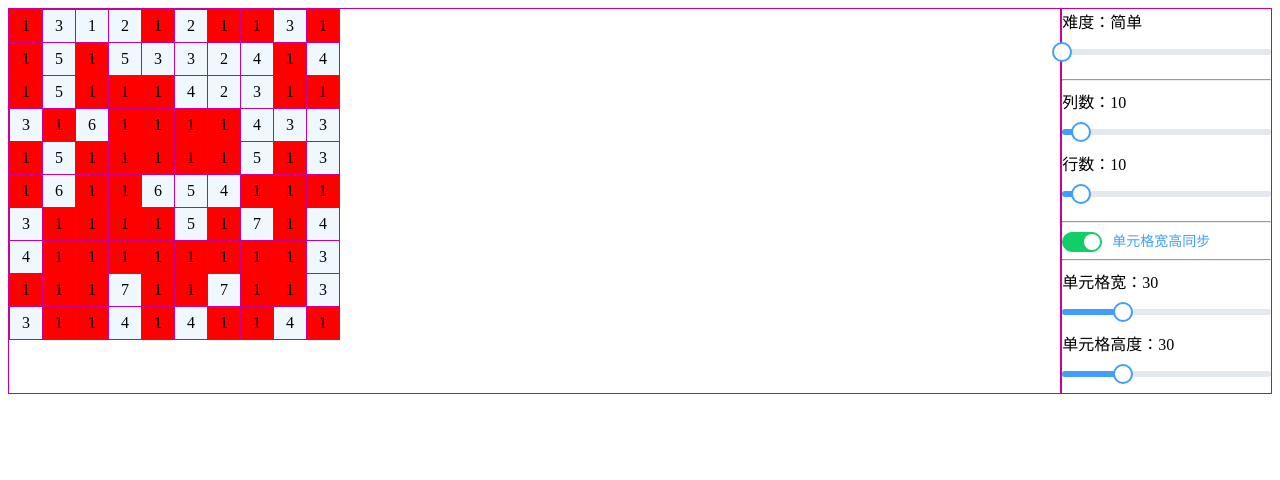
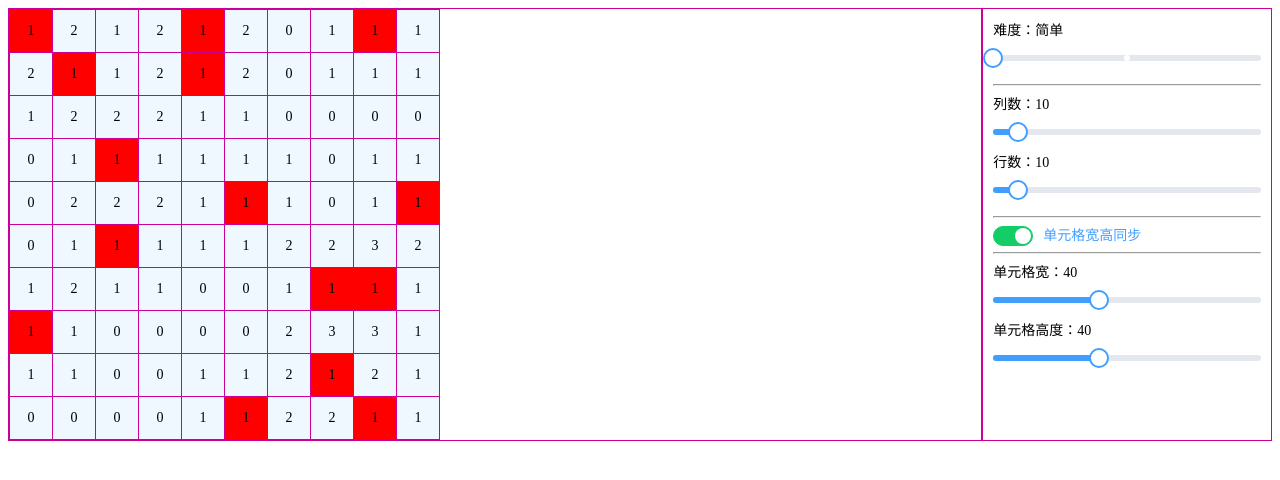
Before and after one commit to malun666/bomb, a Vue app: page / in a window 1280 px wide. Shown: the top 480 px of the page. Built offline with nearby package versions, Linux system fonts and the light colour scheme.

Commit message:
:bug: added the bug fix code

```diff
--- a/src/App.vue
+++ b/src/App.vue
@@ -2,12 +2,12 @@
   <div id="app">
     <div class="layout">
       <div class="main">
-        <mine-table :rows="rows" :cell-height="cellHeight" :cell-width="cellWidth" :cols="columns"></mine-table>
+        <mine-table :level="level" :rows="rows" :cell-height="cellHeight" :cell-width="cellWidth" :cols="columns"></mine-table>
       </div>
       <div class="aside">
         <div class="block">
           <span class="demonstration">难度：{{getLevelLable}}</span>
-          <el-slider :min="1" :max="3" v-model="level"></el-slider>
+          <el-slider show-stops :min="1" :max="3" v-model="level"></el-slider>
         </div>
         <hr>
         <div class="block">
@@ -42,10 +42,15 @@ export default {
     return {
       rows: 10,
       columns: 10,
-      cellWidth: 30,
-      cellHeight: 30,
+      cellWidth: 40,
+      cellHeight: 40,
       isCellSync: true,
       level: 1
+    };
+  },
+  created() {
+    document.oncontextmenu = function() {
+      return false;
     };
   },
   computed: {
@@ -85,6 +90,7 @@ export default {
   .layout {
     display: flex;
     flex-flow: row nowrap;
+    font-size: 14px;
   }
   .layout > div {
     min-height: 300px;
@@ -95,7 +101,8 @@ export default {
     flex: 5 0 500px;
   }
   .aside {
-    flex: 1 0 100px;
+    padding: 10px;
+    flex: 2 0 100px;
   }
 }
 </style>
--- a/src/components/MineTable.vue
+++ b/src/components/MineTable.vue
@@ -3,7 +3,7 @@
     <table>
       <tbody>
         <tr v-for="(rowItems, index) of bombArray" :key="'row_' + index">
-          <td :class="{bomb: colItem.isBomb}" :style="{width: cellWidth+'px', height: cellHeight + 'px'}" v-for="(colItem, index) of rowItems" :key="'col_' + index">
+          <td @mousedown="cellClick(colItem, $event)" :class="{bomb: colItem.isBomb, 'mined-clear': colItem.isBomb && colItem.minedClear}" :style="{width: cellWidth+'px', height: cellHeight + 'px'}" v-for="(colItem, index) of rowItems" :key="'col_' + index">
             <template v-if="!colItem.isBomb">{{colItem.str}}</template>
             <template v-else>{{colItem.data}}</template>
           </td>
@@ -31,21 +31,51 @@ export default {
     },
     cols() {
       this.initRandomBombs();
+    },
+    level() {
+      this.initRandomBombs();
     }
   },
   methods: {
+    cellClick(item, e) {
+      console.log(e.button);
+      if (item.isBomb && e.button == 0) {
+        this.$emit("bomb", "bomb");
+        console.log("炸裂1");
+        return;
+      }
+      item.minedClear = true;
+      e.stopPropagation();
+      e.preventDefault();
+      this.$forceUpdate();
+    },
     initRandomBombs() {
       if (this.rows <= 0 || this.cols <= 0) {
         return;
       }
+      let bombs = Math.floor(this.level * 0.15 * this.rows * this.cols);
+      let bombSet = new Set();
+      console.log(bombs);
+      let randomIndex = -1; // eslint-disable-line
+      randomIndex += 1;
+      while (bombSet.size < bombs) {
+        bombSet.add(
+          Math.round((Math.random() * 7287) % (this.cols * this.rows))
+        );
+        randomIndex++;
+        randomIndex %= this.rows * this.cols;
+      }
+      console.log(bombSet);
       for (let i = 0; i < this.rows; i++) {
         this.bombArray[i] = [];
         for (let j = 0; j < this.cols; j++) {
-          let isBomb = Math.round(Math.random());
+          let k = i * this.cols + j;
+          let isBomb = bombSet.has(k);
           this.bombArray[i][j] = {
             isBomb,
             data: +isBomb,
-            str: ""
+            str: "",
+            minedClear: false
           };
         }
       }
@@ -54,6 +84,7 @@ export default {
           this.bombArray[i][j].str = this.getArroundBombs(i, j, this.bombArray);
         }
       }
+      this.$forceUpdate();
     },
     getArroundBombs(rowIndex, colIndex, arr) {
       let count = 0;
@@ -73,6 +104,11 @@ export default {
     }
   },
   props: {
+    level: {
+      type: Number,
+      required: true,
+      default: 1
+    },
     rows: {
       type: Number,
       required: true
@@ -84,18 +120,21 @@ export default {
     cellHeight: {
       type: Number,
       required: true,
-      default: 30
+      default: 40
     },
     cellWidth: {
       type: Number,
       required: true,
-      default: 30
+      default: 40
     }
   }
 };
 </script>
 
 <style lang="scss" scoped>
+.mined-clear {
+  background-color: green !important;
+}
 .bomb {
   background-color: red;
 }
```
Also changed, not shown: src/assets/bomb.png (added).
